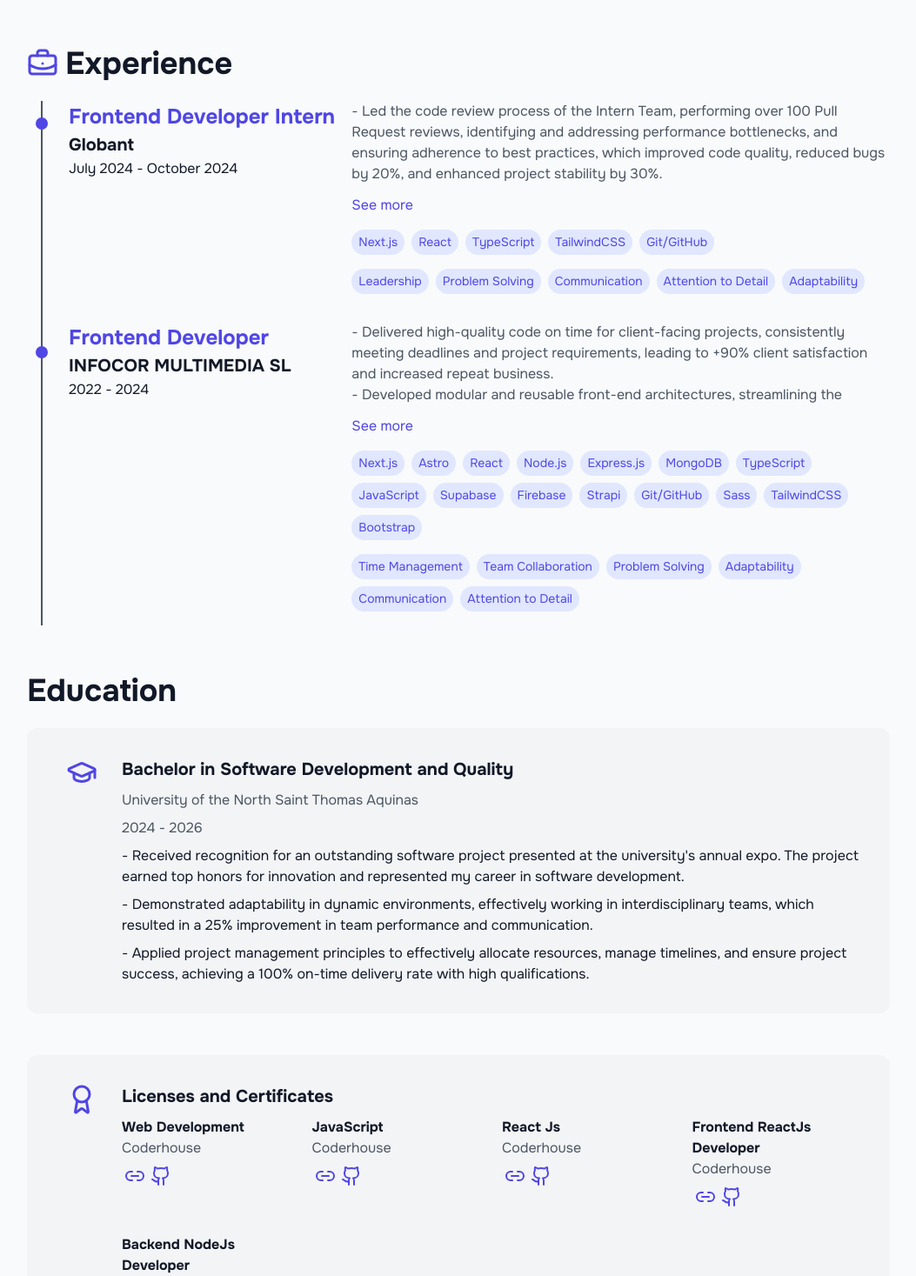
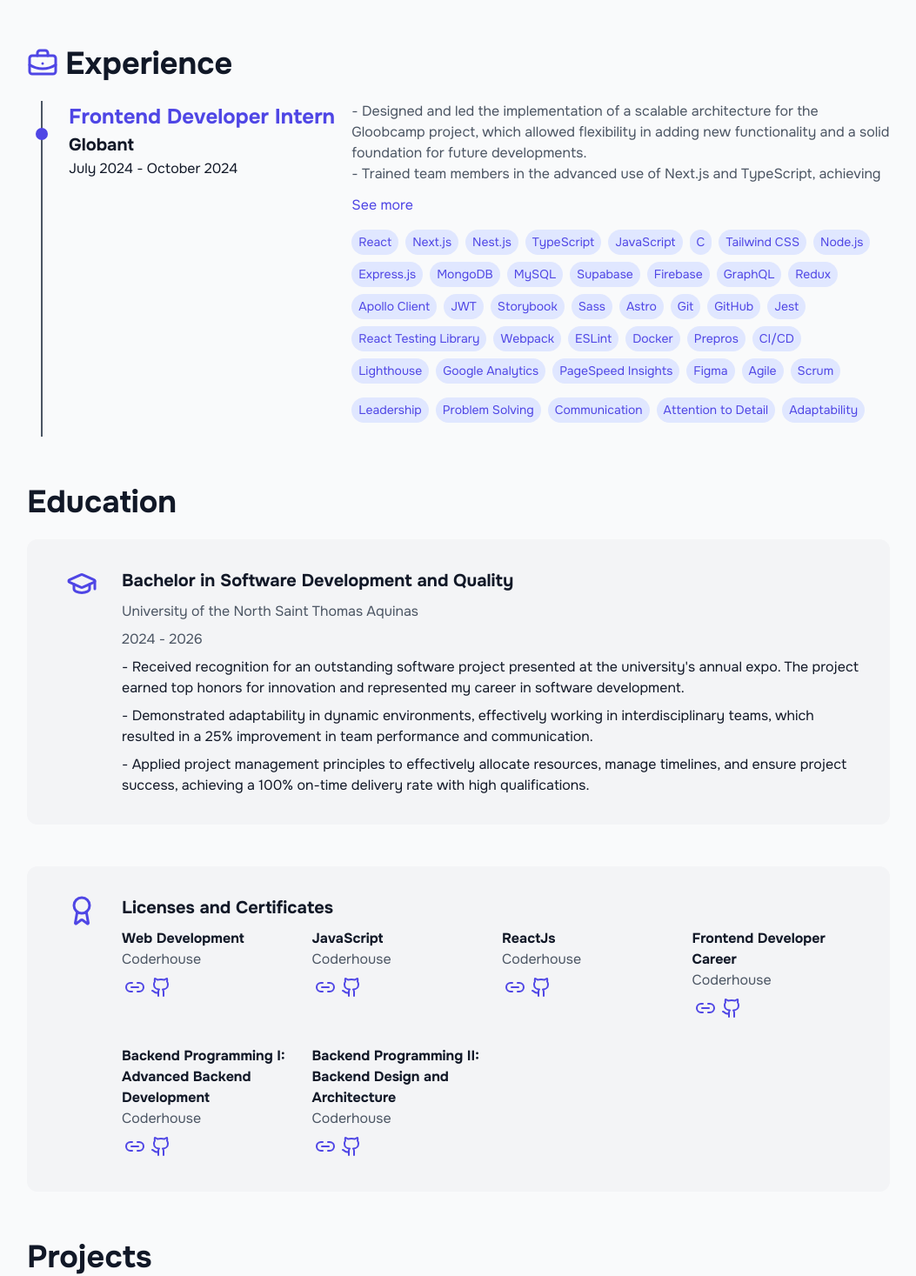
Before and after one commit to Orbitado/portfolio, a Next.js app: page / in a window 1280 px wide. Shown: the part 464-1931 px from the top of the page at 87% size, without its empty margins (113-1166 px from the left). Built offline with nearby package versions, Linux system fonts and the light colour scheme.

Commit message:
feat: fixed information about webpage

```diff
--- a/src/app/(pages)/Summary.tsx
+++ b/src/app/(pages)/Summary.tsx
@@ -7,7 +7,7 @@ function Summary() {
       <article className="summary__content">
         <h1 className="summary__title">Frontend Developer</h1>
         <p className="summary__text">
-          Front-end Developer with over 2 years of experience, dedicated to
+          Front-end Developer with over 1 year of experience, dedicated to
           crafting pixel-perfect designs and delivering seamless user
           experiences. Proven ability to adapt quickly, communicate effectively,
           and collaborate within agile teams to achieve innovative solutions.
--- a/src/constants/certificationsList.ts
+++ b/src/constants/certificationsList.ts
@@ -3,35 +3,42 @@ export const certificationsList = [
     course: "Web Development",
     institution: "Coderhouse",
     certificate:
-      "https://www.coderhouse.com/ar/certificados/6355b3d26e1261000e423cbd?lang=en",
+      "https://pub.coderhouse.com/legacy-certificates/6355b3d26e1261000e423cbd?lang=es",
     project: "https://github.com/Orbitado/leonardo-newportfolio",
   },
   {
     course: "JavaScript",
     institution: "Coderhouse",
     certificate:
-      "https://www.coderhouse.com/ar/certificados/63f8db4e0b0b6d000e653e53?lang=en",
+      "https://pub.coderhouse.com/legacy-certificates/63f8db4e0b0b6d000e653e53?lang=es",
     project: "https://github.com/Orbitado/boutique-ecommerce",
   },
   {
-    course: "React Js",
+    course: "ReactJs",
     institution: "Coderhouse",
     certificate:
-      "https://www.coderhouse.com/ar/certificados/6487af8c7b2e96000290fb7b?lang=en",
+      "https://pub.coderhouse.com/legacy-certificates/6487af8c7b2e96000290fb7b?lang=es",
     project: "https://github.com/Orbitado/pokestore",
   },
   {
-    course: "Frontend ReactJs Developer",
+    course: "Frontend Developer Career",
     institution: "Coderhouse",
     certificate:
-      "https://www.coderhouse.com/ar/certificados/6487af8c7b2e96000290fb7d?lang=en",
+      "https://pub.coderhouse.com/legacy-certificates/6487af8c7b2e96000290fb7d?lang=es",
     project: "https://github.com/Orbitado/pokestore",
   },
   {
-    course: "Backend NodeJs Developer",
+    course: "Backend Programming I: Advanced Backend Development",
     institution: "Coderhouse",
     certificate:
-      "https://www.coderhouse.com/ar/certificados/6690ee700a18b173d517bd7c?lang=en",
+      "https://pub.coderhouse.com/legacy-certificates/6690ee700a18b173d517bd7c?lang=es",
+    project: "https://github.com/Orbitado/backend-ecommerce",
+  },
+  {
+    course: "Backend Programming II: Backend Design and Architecture",
+    institution: "Coderhouse",
+    certificate:
+      "https://pub.coderhouse.com/legacy-certificates/6785d2559f7020f017195d1b?lang",
     project: "https://github.com/Orbitado/backend-ecommerce",
   },
 ];
--- a/src/constants/experienceList.ts
+++ b/src/constants/experienceList.ts
@@ -6,16 +6,47 @@ export const experienceList = [
     endDate: "October 2024",
     location: "Tucumán, Argentina (Remote)",
     description: [
-      `- Led the code review process of the Intern Team, performing over 100 Pull Request reviews, identifying and addressing performance bottlenecks, and ensuring adherence to best practices, which improved code quality, reduced bugs by 20%, and enhanced project stability by 30%.`,
-      "- Collaborated on the application's architecture, designing and implementing scalable, modular solutions and adhering to clean code principles, resulting in easier maintenance and enhanced long-term scalability of the platform.",
-      "- Optimized site performance and accessibility by leveraging Lighthouse and Page Speed Insights, achieving a 35% improvement in page load speed, improving mobile performance by 20%, and ensuring WCAG 2.1 compliance to enhance usability for all users.",
+      "- Designed and led the implementation of a scalable architecture for the Gloobcamp project, which allowed flexibility in adding new functionality and a solid foundation for future developments.",
+      "- Trained team members in the advanced use of Next.js and TypeScript, achieving a 50% increase in their ability to solve problems autonomously.",
+      "- Led the refactoring of key components, achieving a 30% improvement in project loading speed and a Lighthouse score of over 95% in performance and accessibility.",
+      "- Coordinated the planning and execution of sprints to develop an iterative MVP, achieving timely deliveries in each project phase.",
     ],
     technologies: [
+      "React",
       "Next.js",
-      "React",
+      "Nest.js",
       "TypeScript",
-      "TailwindCSS",
-      "Git/GitHub",
+      "JavaScript",
+      "C",
+      "Tailwind CSS",
+      "Node.js",
+      "Express.js",
+      "MongoDB",
+      "MySQL",
+      "Supabase",
+      "Firebase",
+      "GraphQL",
+      "Redux",
+      "Apollo Client",
+      "JWT",
+      "Storybook",
+      "Sass",
+      "Astro",
+      "Git",
+      "GitHub",
+      "Jest",
+      "React Testing Library",
+      "Webpack",
+      "ESLint",
+      "Docker",
+      "Prepros",
+      "CI/CD",
+      "Lighthouse",
+      "Google Analytics",
+      "PageSpeed Insights",
+      "Figma",
+      "Agile",
+      "Scrum",
     ],
     softSkills: [
       "Leadership",
@@ -25,41 +56,41 @@ export const experienceList = [
       "Adaptability",
     ],
   },
-  {
-    company: "INFOCOR MULTIMEDIA SL",
-    position: "Frontend Developer",
-    startDate: "2022",
-    endDate: "2024",
-    location: "Spain (Remote)",
-    description: [
-      "- Delivered high-quality code on time for client-facing projects, consistently meeting deadlines and project requirements, leading to +90% client satisfaction and increased repeat business.",
-      "- Developed modular and reusable front-end architectures, streamlining the development process and reducing code duplication by 40%, which improved maintainability and scalability.",
-      "- Contributed to the development of scalable APIs using Node.js and Express.js, enabling real-time data synchronization and seamless integration with front-end applications, enhancing app experience and user engagement.",
-    ],
-    technologies: [
-      "Next.js",
-      "Astro",
-      "React",
-      "Node.js",
-      "Express.js",
-      "MongoDB",
-      "TypeScript",
-      "JavaScript",
-      "Supabase",
-      "Firebase",
-      "Strapi",
-      "Git/GitHub",
-      "Sass",
-      "TailwindCSS",
-      "Bootstrap",
-    ],
-    softSkills: [
-      "Time Management",
-      "Team Collaboration",
-      "Problem Solving",
-      "Adaptability",
-      "Communication",
-      "Attention to Detail",
-    ],
-  },
+  // {
+  //   company: "INFOCOR MULTIMEDIA SL",
+  //   position: "Frontend Developer",
+  //   startDate: "2022",
+  //   endDate: "2024",
+  //   location: "Spain (Remote)",
+  //   description: [
+  //     "- Delivered high-quality code on time for client-facing projects, consistently meeting deadlines and project requirements, leading to +90% client satisfaction and increased repeat business.",
+  //     "- Developed modular and reusable front-end architectures, streamlining the development process and reducing code duplication by 40%, which improved maintainability and scalability.",
+  //     "- Contributed to the development of scalable APIs using Node.js and Express.js, enabling real-time data synchronization and seamless integration with front-end applications, enhancing app experience and user engagement.",
+  //   ],
+  //   technologies: [
+  //     "Next.js",
+  //     "Astro",
+  //     "React",
+  //     "Node.js",
+  //     "Express.js",
+  //     "MongoDB",
+  //     "TypeScript",
+  //     "JavaScript",
+  //     "Supabase",
+  //     "Firebase",
+  //     "Strapi",
+  //     "Git/GitHub",
+  //     "Sass",
+  //     "TailwindCSS",
+  //     "Bootstrap",
+  //   ],
+  //   softSkills: [
+  //     "Time Management",
+  //     "Team Collaboration",
+  //     "Problem Solving",
+  //     "Adaptability",
+  //     "Communication",
+  //     "Attention to Detail",
+  //   ],
+  // },
 ];
```
